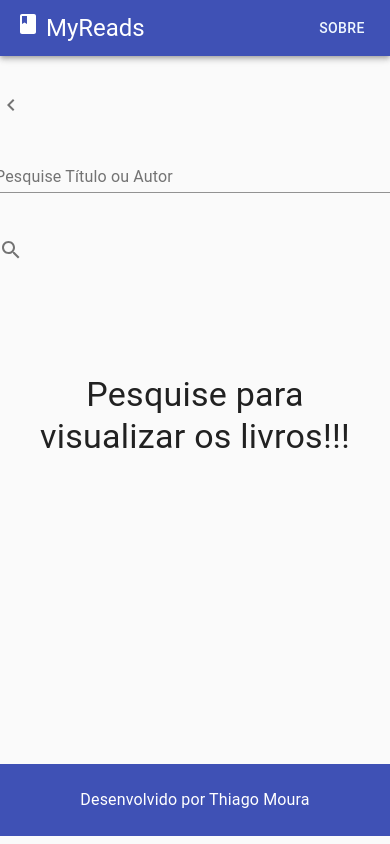
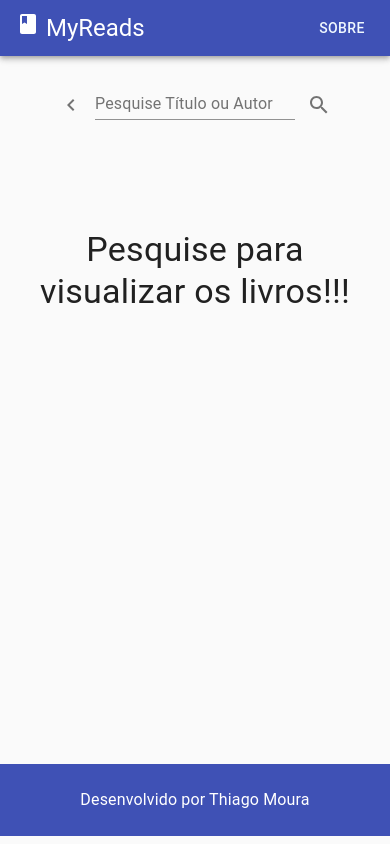
Before and after one commit to thienry/my-reads, a React (Create React App) app: page /pesquisar in a window 390 px wide. Built offline with nearby package versions, Linux system fonts and the light colour scheme.

Commit message:
First deploy

```diff
--- a/src/components/search/SearchBooks.js
+++ b/src/components/search/SearchBooks.js
@@ -12,7 +12,7 @@ import { MdSearch, MdChevronLeft } from "react-icons/md";
 import { makeStyles } from "@material-ui/core/styles";
 import TextField from "@material-ui/core/TextField";
 import IconButton from "@material-ui/core/IconButton";
-import { Container } from "@material-ui/core";
+import { Container, useMediaQuery } from "@material-ui/core";
 import Tooltip from "@material-ui/core/Tooltip";
 import Link from "@material-ui/core/Link";
 import Grid from "@material-ui/core/Grid";
@@ -20,6 +20,8 @@ import Typography from "@material-ui/core/Typography";
 
 const SearchBooks = () => {
   const classes = useStyles();
+  const isActive = useMediaQuery("(max-width: 500px)");
+
   const [query, setQuery] = useState("");
 
   const bookShelfContext = useContext(BookShelfContext);
@@ -49,6 +51,17 @@ const SearchBooks = () => {
               </IconButton>
             </Tooltip>
           </Link>
+          {isActive ? (
+            <TextField
+              id="standard-search"
+              label="Pesquise Título ou Autor"
+              type="search"
+              className={classes.textFieldMediaQuery}
+              margin="normal"
+              onChange={onChange}
+              value={query}
+            />
+          ) : (
             <TextField
               id="standard-search"
               label="Pesquise Título ou Autor"
@@ -58,6 +71,7 @@ const SearchBooks = () => {
               onChange={onChange}
               value={query}
             />
+          )}
           <Tooltip title="Pesquisar" placement="top">
             <IconButton type="submit" className={classes.button}>
               <MdSearch />
@@ -97,6 +111,9 @@ const useStyles = makeStyles(theme => ({
   },
   button: {
     marginTop: 25
+  },
+  textFieldMediaQuery: {
+    width: 200
   }
 }));
 
```
Lines whose indentation alone changed are shown as unchanged.
